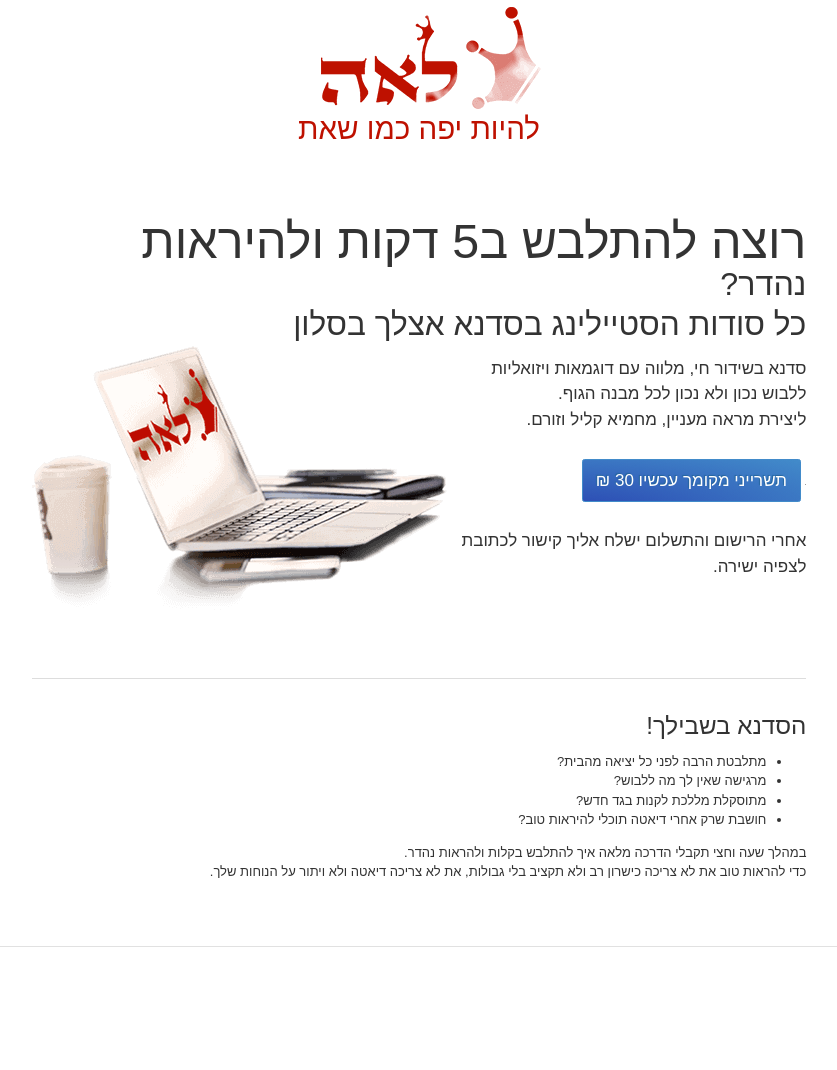
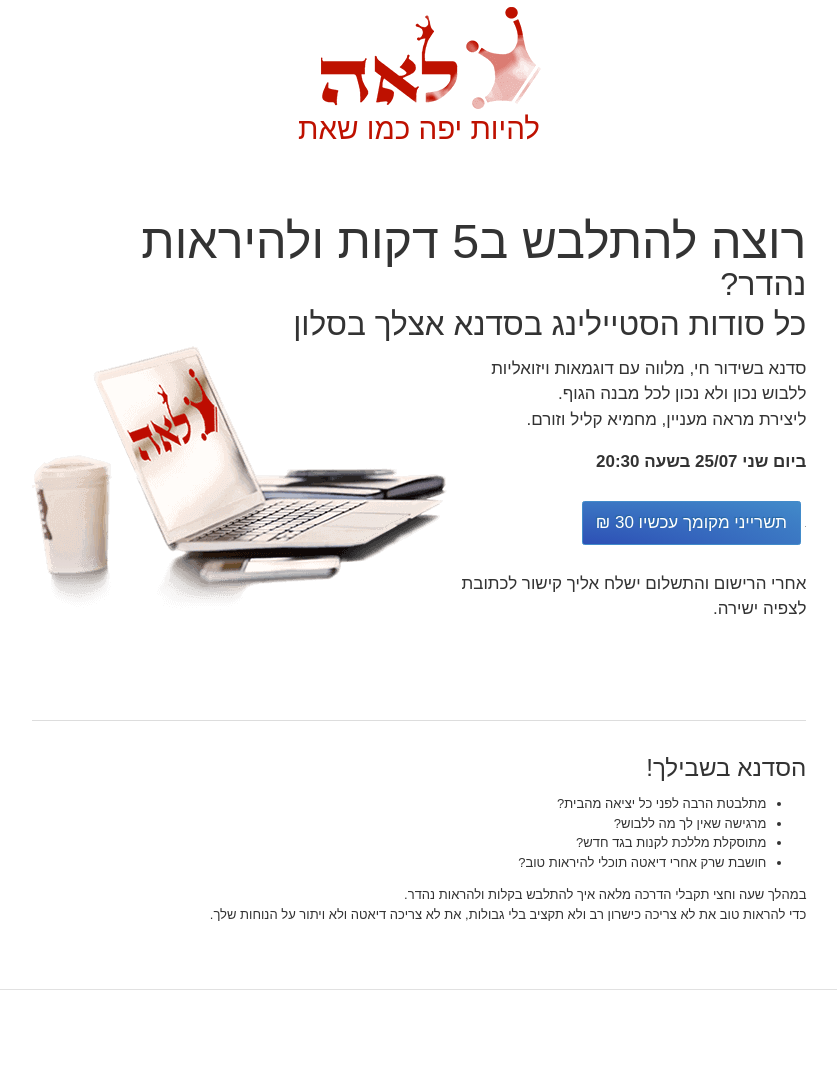
Before and after one commit to laukstein/lea.laukstein.com, a Jekyll site: the page built from workshop.html, in a window 1280 px wide. Shown: the whole page, without its empty margins (221-1058 px from the left). Built offline with Jekyll 4.4.1, drawn with Linux system fonts in a browser that asks for light colours; before the commit the page ends 1028 px from its top, so only the background shows below that.

Commit message:
Added event date and time

```diff
--- a/workshop.html
+++ b/workshop.html
@@ -13,6 +13,7 @@ header: true
         <span class="~nowrap ~br">ללבוש נכון ולא נכון לכל מבנה הגוף.</span>
         <span class="~nowrap ~br">ליצירת מראה מעניין, מחמיא קליל וזורם.</span>
     </p>
+    <p><b>ביום שני 25/07 בשעה 20:30</b></p>
     <form action=https://www.paypal.com/cgi-bin/webscr method=post target=_top>
         <input type=hidden name=cmd value=_s-xclick>
         <input type=hidden name=lc value=he_IL>
```
